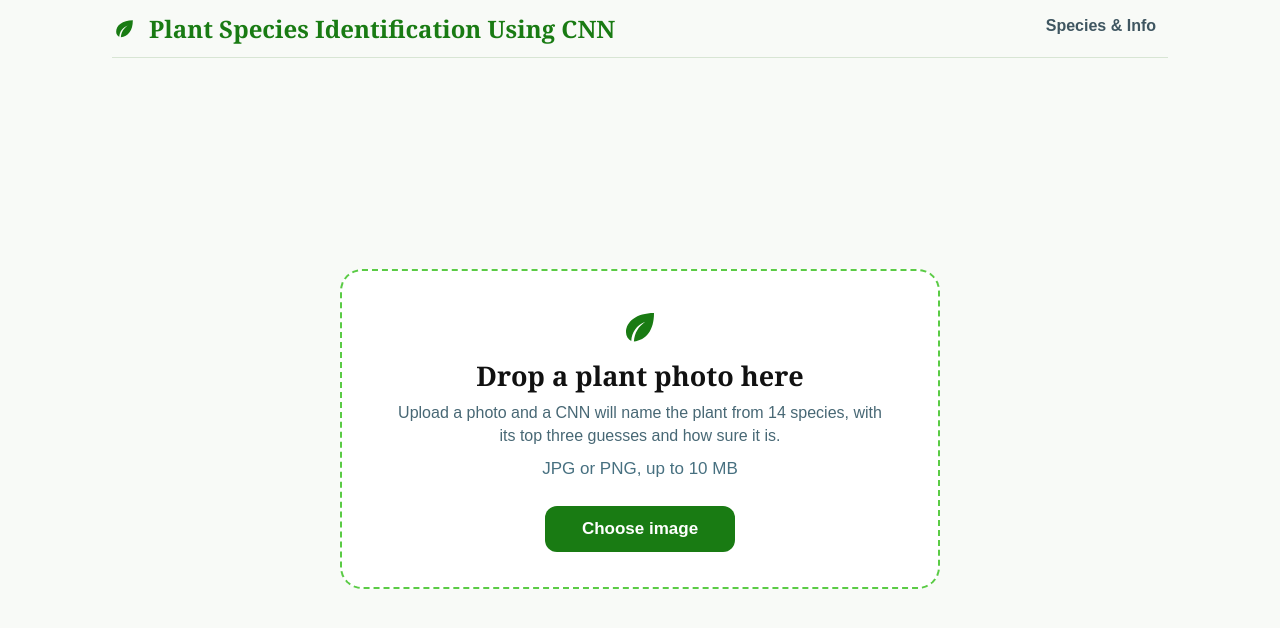
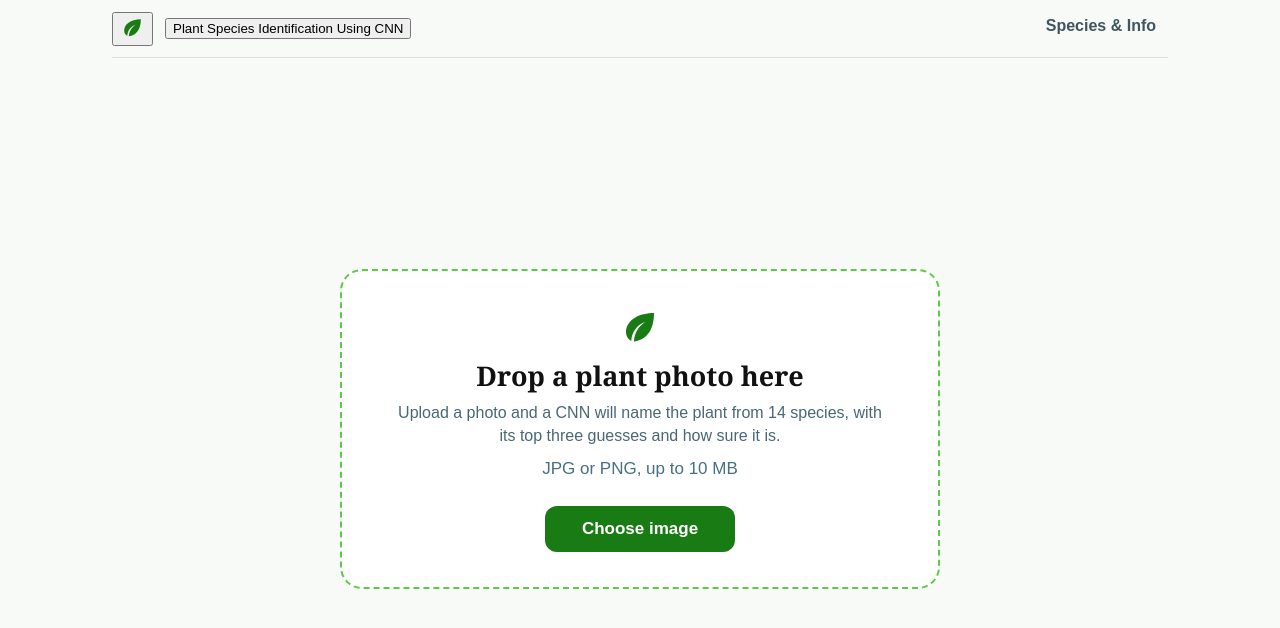
Before and after one commit to Mukunda3187/Plant-Species-Identification, a React (Vite) app in the folder frontend/: page / in a window 1280 px wide. Shown: the top 628 px of the page. Built offline with nearby package versions, Linux system fonts and the light colour scheme.

Commit message:
Update App.jsx

```diff
--- a/frontend/src/App.jsx
+++ b/frontend/src/App.jsx
@@ -31,7 +31,13 @@ export default function App() {
   const [loading, setLoading] = useState(false);
   const [error, setError] = useState("");
   const [dragging, setDragging] = useState(false);
-
+  const [darkMode, setDarkMode] = useState(() => {
+  return localStorage.getItem("theme") === "dark";
+});
+  useEffect(() => {
+  document.body.classList.toggle("dark-mode", darkMode);
+  localStorage.setItem("theme", darkMode ? "dark" : "light");
+}, [darkMode]);
   // 7-second graph display modal state
   const [graphModalOpen, setGraphModalOpen] = useState(false);
 
@@ -125,18 +131,24 @@ export default function App() {
 
       {/* HEADER */}
       <header className="top">
-        <button
-          className="brand"
-          onClick={() => {
-            setActiveTab("classifier");
-            goHome();
-          }}
-          type="button"
-          aria-label="Go to home page"
-        >
-          <LeafMark size={25} />
-          <span>Plant Species Identification Using CNN</span>
-        </button>
+        <div className="brand">
+  <button
+    className="theme-toggle"
+    onClick={() => setDarkMode((prev) => !prev)}
+    type="button"
+    aria-label="Toggle dark mode"
+  >
+    <LeafMark size={25} />
+  </button>
+
+  <button
+    className="brand-title"
+    onClick={goHome}
+    type="button"
+  >
+    Plant Species Identification Using CNN
+  </button>
+</div>
 
         {/* RIGHT HEADER LINE: SPECIES AND INFO */}
         <nav className="header-nav">
```
